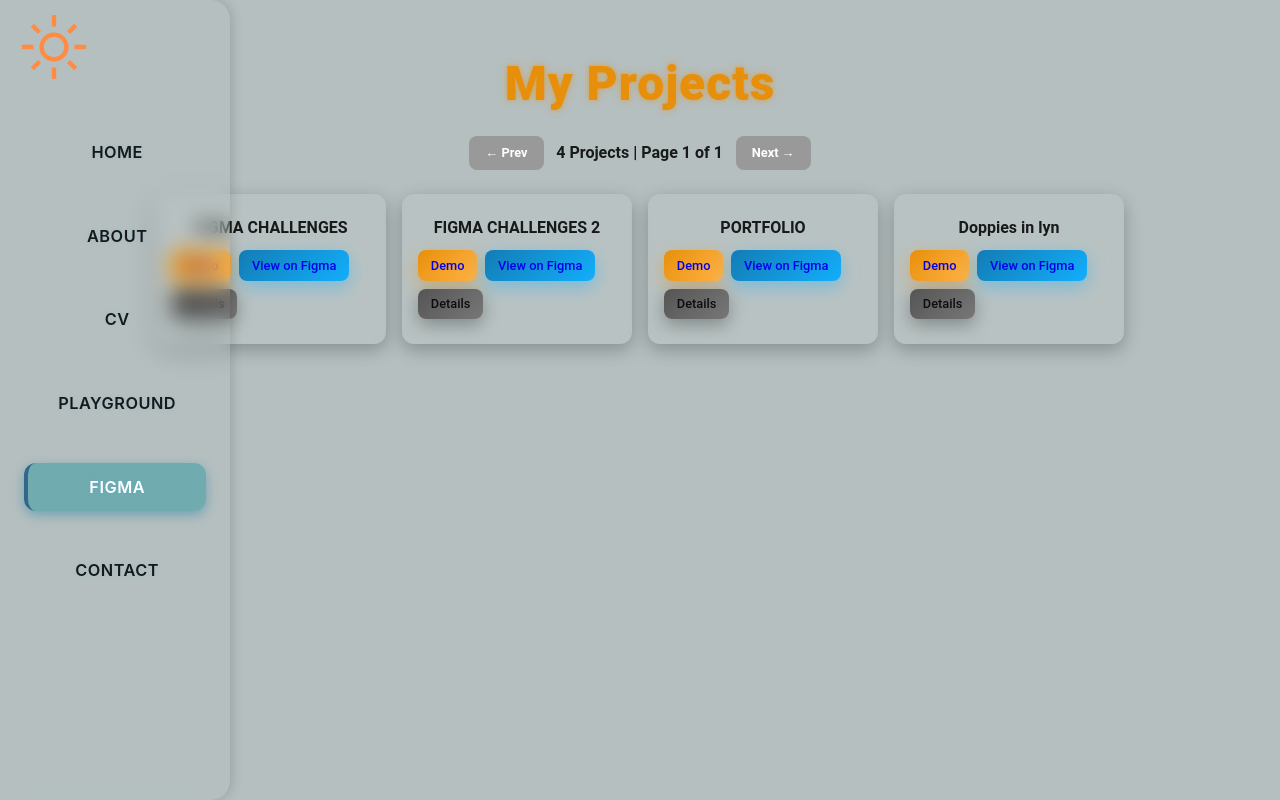
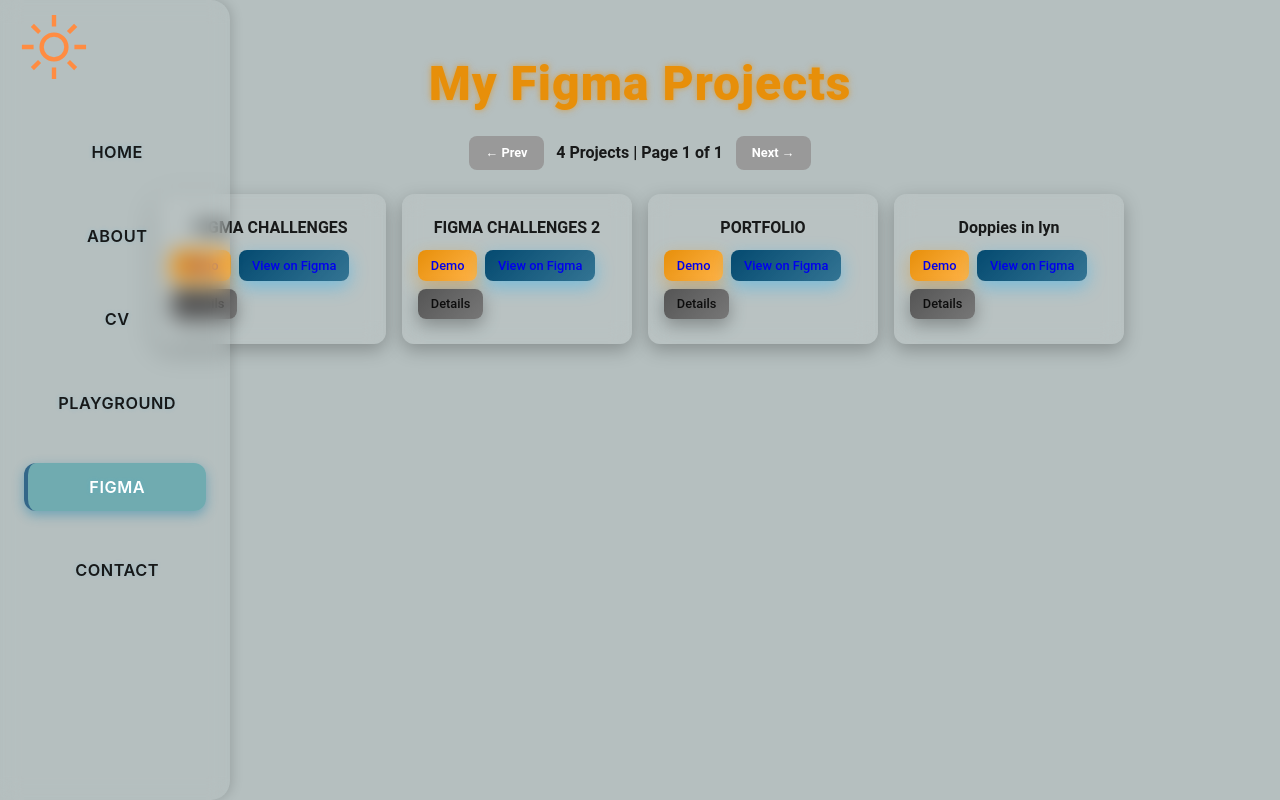
Before and after one commit to Steffycoding/PORTFOLIO, a Nuxt app: page /figma in a window 1280 px wide. Built offline with nearby package versions, Linux system fonts and the light colour scheme.

Commit message:
button color

```diff
--- a/pages/figma.vue
+++ b/pages/figma.vue
@@ -5,7 +5,7 @@
       <v-main>
         <ThemeToggle />
         <v-container class="figma-page" fluid>
-          <h1 class="page-title">My Projects</h1>
+          <h1 class="page-title">My Figma Projects</h1>
 
           <!-- Pagination -->
           <div class="pagination-controls">
@@ -233,7 +233,7 @@
   padding: 0.4rem 0.8rem;
   border-radius: 6px;
   border: none;
-  background: #13AEFB;
+  background: #0f6793;
   color: #fff;
   cursor: pointer;
   font-size: 0.75rem;
@@ -242,7 +242,7 @@
 }
 .tag-btn:hover {
   transform: scale(1.05);
-  box-shadow: 0 4px 8px rgba(19,174,251,0.4);
+  box-shadow: 0 4px 8px rgba(24, 95, 131, 0.4);
 }
 .tag-btn.active { background: #E78F0A; }
 .tag-btn.clear { background: #777; }
@@ -323,7 +323,7 @@
   box-shadow: 0 8px 25px rgba(231,143,10,0.6);
 }
 .figma-btn {
-  background: linear-gradient(135deg, #137CB5, #13AEFB);
+  background: linear-gradient(135deg, #044a70, #005681b9);
   box-shadow: 0 6px 18px rgba(19,174,251,0.4);
 }
 .figma-btn:hover {
```
